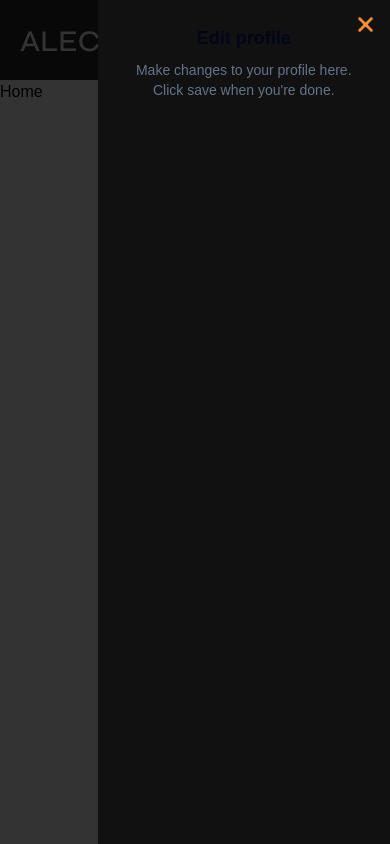
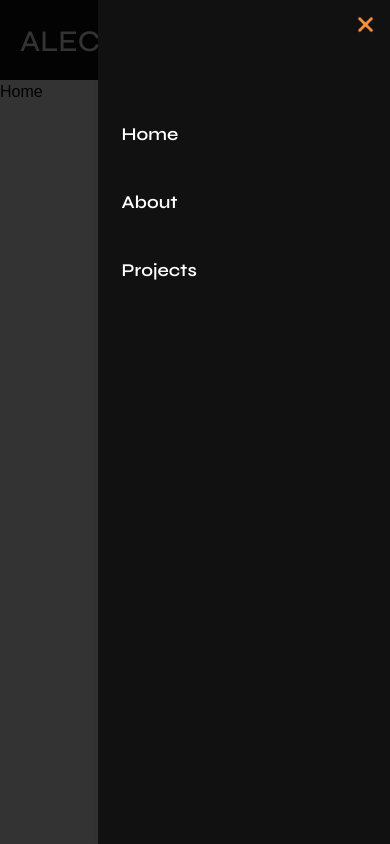
Before and after one commit to rjacy/portfolio, a Next.js app: page / in a window 390 px wide. Both pictures are taken after a click on the picture 355 px from the left and 40 px from the top of the page. Built offline with nearby package versions, Linux system fonts and the light colour scheme.

Commit message:
Mobile navbar implement

```diff
--- a/components/Mobilenav.tsx
+++ b/components/Mobilenav.tsx
@@ -15,7 +15,7 @@ import Image from "next/image";
 
 const Mobilenav = () => {
   return (
-    <div className="flex items-center justify-between bg-[#2c2c2c] dark:bg-darkmode px-5 py-5 md:px-10 md:py-8 font-[family-name:var(--font-syne)]">
+    <div className="flex items-center justify-between bg-darkmode px-5 py-5 md:px-10 md:py-8 font-[family-name:var(--font-syne)]">
       <div>
         <Link href="/" className="text-white font-medium">
           <span className="text-3xl uppercase">Alec O</span>
@@ -29,14 +29,28 @@ const Mobilenav = () => {
           </SheetTrigger>
           <SheetContent className="bg-darkmode border-none">
             <SheetClose className="float-right absolute right-3 top-3 bg-darkmode">
-                <Image src="/icons/cl.png" alt="" width={25} height={25} />
+              <Image src="/icons/cl.png" alt="" width={25} height={25} />
             </SheetClose>
-            <SheetHeader>
-              <SheetTitle>Edit profile</SheetTitle>
-              <SheetDescription>
-                Make changes to your profile here. Click save when you're done.
-              </SheetDescription>
-            </SheetHeader>
+            <div className="flex flex-col gap-10 mt-24 text-white font-semibold text-lg font-[family-name:var(--font-syne)]">
+              <Link
+                href="/"
+                className="hover:border-b-2 hover:border-orange-400 hover:transition-all hover:h-7 hover:mr-auto"
+              >
+                Home
+              </Link>
+              <Link
+                href="/about"
+                className="hover:border-b-2 hover:border-orange-400 hover:transition-all hover:h-7 mr-auto"
+              >
+                About
+              </Link>
+              <Link
+                href="/projects"
+                className="hover:border-b-2 hover:border-orange-400 hover:transition-all hover:h-7 mr-auto"
+              >
+                Projects
+              </Link>
+            </div>
           </SheetContent>
         </Sheet>
       </div>
--- a/components/Navbar.tsx
+++ b/components/Navbar.tsx
@@ -5,7 +5,7 @@ import Mobilenav from "./Mobilenav";
 const Navbar = () => {
   return (
     <div>
-      <div className="hidden lg:flex items-center justify-between bg-[#2c2c2c] dark:bg-darkmode py-5 px-40 font-[family-name:var(--font-syne)]">
+      <div className="hidden lg:flex items-center justify-between bg-darkmode py-5 px-40 font-[family-name:var(--font-syne)]">
         <div>
           <Link href="/" className="text-white font-medium">
             <span className="text-4xl uppercase">Alec O</span>
```
